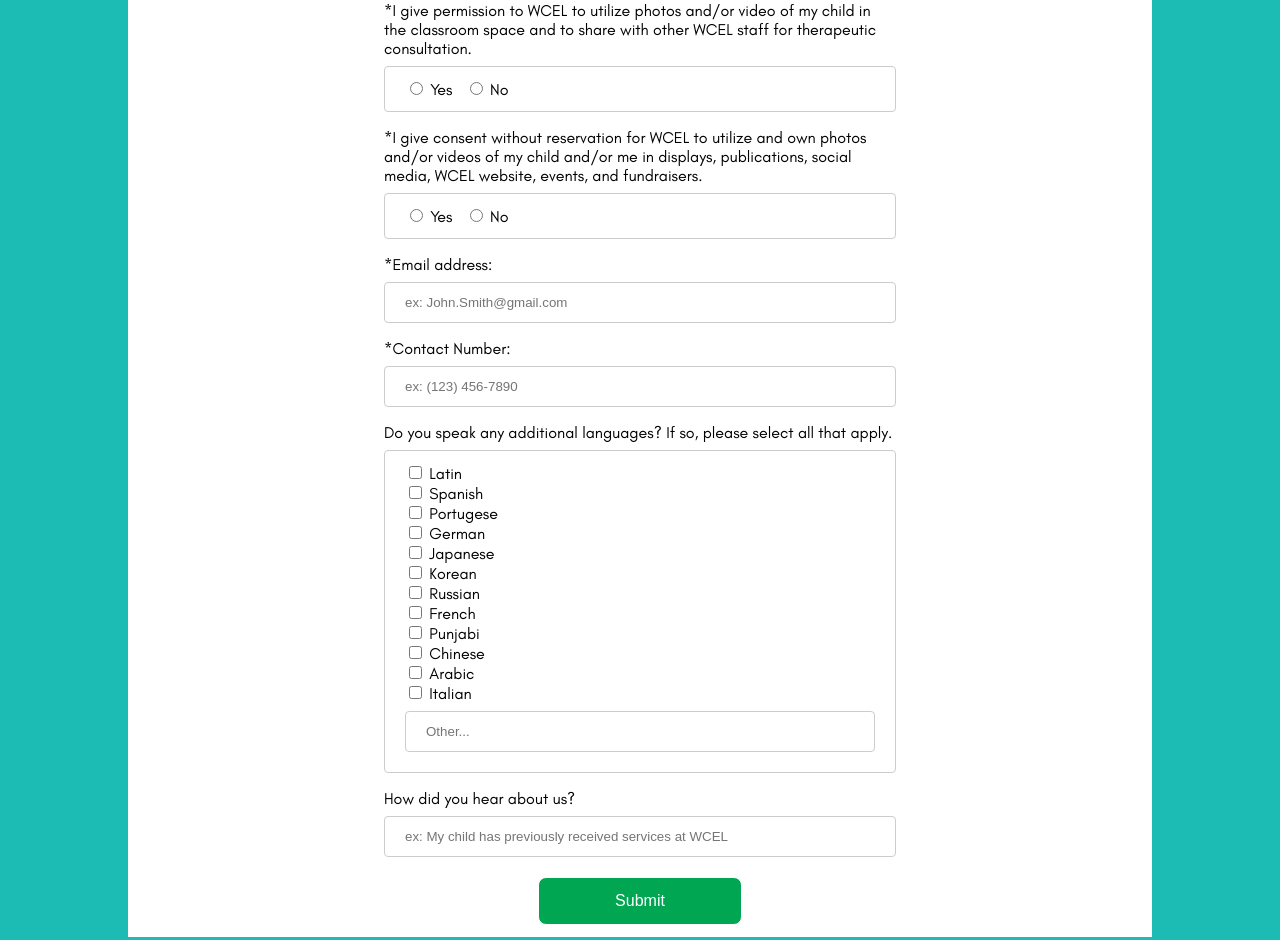
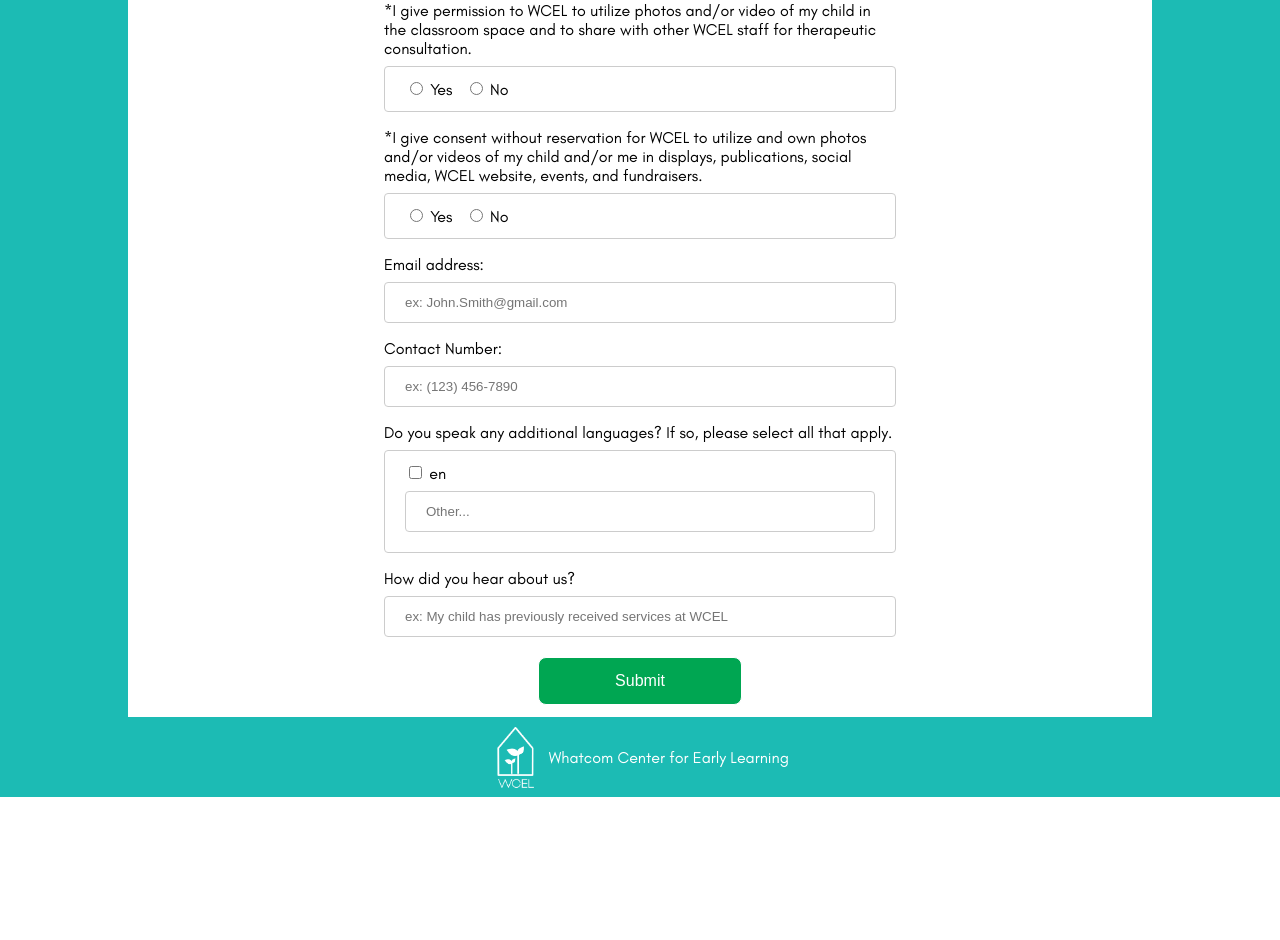
Before and after one commit to dwstrong5/WCEL-TT-Registration, a Flask app: template templates/register.html in a window 1280 px wide. Shown: the part 1158-2098 px from the top of the page. After the commit the page ends 1955 px from the top, so only its background shows below. Run offline with Flask 3, Linux system fonts and the light colour scheme; the template is opened without the code that fills it: most values are stand-ins (such as "Sample title", 1, 10 or a date in 2020); parts of the project's set-up code (start-up, migrations or seed data) failed here and were passed over.

Commit message:
changed languages to benefit from Jinja templating

```diff
--- a/app.py
+++ b/app.py
@@ -4,6 +4,22 @@ import pymongo, os, json, certifi
 from pymongo.server_api import ServerApi
 
 app = Flask(__name__)
+
+# Language options for registration
+languages = ["Latin",
+             "Spanish",
+             "Portugese",
+             "German",
+             "Japanese",
+             "Korean",
+             "Russian",
+             "French",
+             "Punjabi",
+             "Chinese",
+             "Mandarin",
+             "Arabic",
+             "Italian"
+             ]
 
 # Establish connection with database
 with open('config.txt') as f:
@@ -51,7 +67,7 @@ def standardize(num):
 
 @app.route("/")
 def index():
-    return render_template("register.html")
+    return render_template("register.html", languages = languages)
 
 @app.route("/confirm-registration", methods=["GET", "POST"])
 def confirmRegistration():
--- a/templates/register.html
+++ b/templates/register.html
@@ -96,62 +96,22 @@
                 <label>No</label>
             </div>
 
-            <label for="email">*Email address:</label>
-            <input type="email" id="email" name="email" placeholder='ex: John.Smith@gmail.com' required />
+            <label for="email">Email address:</label>
+            <input type="email" id="email" name="email" placeholder='ex: John.Smith@gmail.com' />
 
-            <label for="phone">*Contact Number:</label>
-            <input type="tel" id="phone" name="phone" placeholder='ex: (123) 456-7890' required minlength="10"/>
+            <label for="phone">Contact Number:</label>
+            <input type="tel" id="phone" name="phone" placeholder='ex: (123) 456-7890' minlength="10"/>
 
             <label for="languages">Do you speak any additional languages? If so, please select all that apply.</label>
                 <div class='language-options'>
-                    <div>
-                        <input type="checkbox" id="languages" name="languages" value="Latin" />
-                        <label>Latin</label>
-                    </div>
-                    <div>
-                        <input type="checkbox" id="languages" name="languages" value="Spanish" />
-                        <label>Spanish</label>
-                    </div>
-                    <div>
-                        <input type="checkbox" id="languages" name="languages" value="Portugese" />
-                        <label>Portugese</label>
-                    </div>
-                    <div>
-                        <input type="checkbox" id="languages" name="languages" value="German" />
-                        <label>German</label>
-                    </div>
-                    <div>
-                        <input type="checkbox" id="languages" name="languages" value="Japanese" />
-                        <label>Japanese</label>
-                    </div>
-                    <div>
-                        <input type="checkbox" id="languages" name="languages" value="Korean" />
-                        <label>Korean</label>
-                    </div>
-                    <div>
-                        <input type="checkbox" id="languages" name="languages" value="Russian" />
-                        <label>Russian</label>
-                    </div>
-                    <div>
-                        <input type="checkbox" id="languages" name="languages" value="French" />
-                        <label>French</label>
-                    </div>
-                    <div>
-                        <input type="checkbox" id="languages" name="languages" value="Punjabi" />
-                        <label>Punjabi</label>
-                    </div>
-                    <div>
-                        <input type="checkbox" id="languages" name="languages" value="Chinese" />
-                        <label>Chinese</label>
-                    </div>
-                    <div>
-                        <input type="checkbox" id="languages" name="languages" value="Arabic" />
-                        <label>Arabic</label>
-                    </div>
-                    <div>
-                        <input type="checkbox" id="languages" name="languages" value="Italian" />
-                        <label>Italian</label>
-                    </div>
+
+                    {% for language in languages %}
+                        <div>
+                            <input type="checkbox" id="languages" name="languages" value={{language}}>
+                            <label>{{language}}</label>
+                        </div>
+                    {% endfor %}
+
                     <input type="text" id="languages" name="languages" placeholder='Other...' />
                 </div>
                 <label for="reference">How did you hear about us?</label>
```
